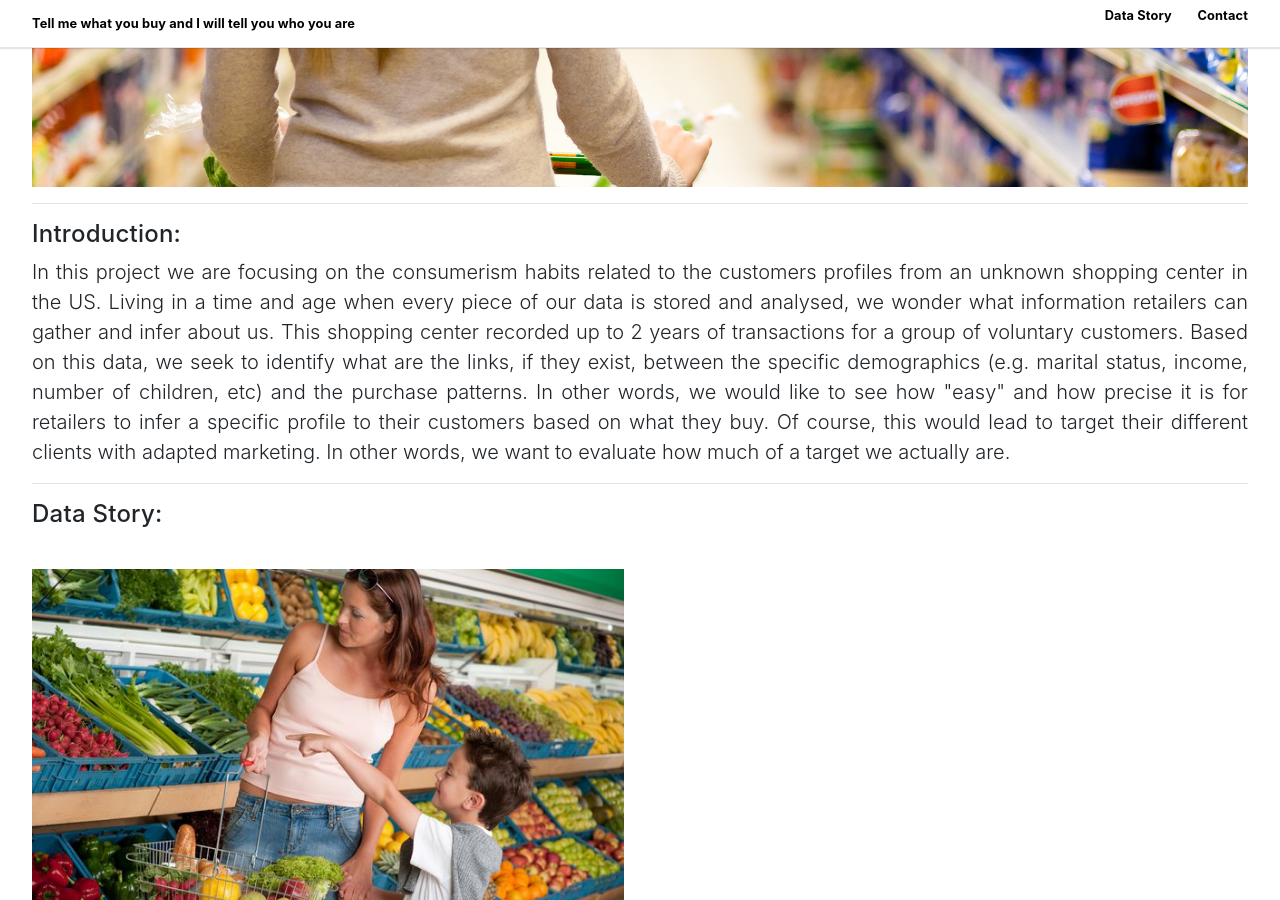
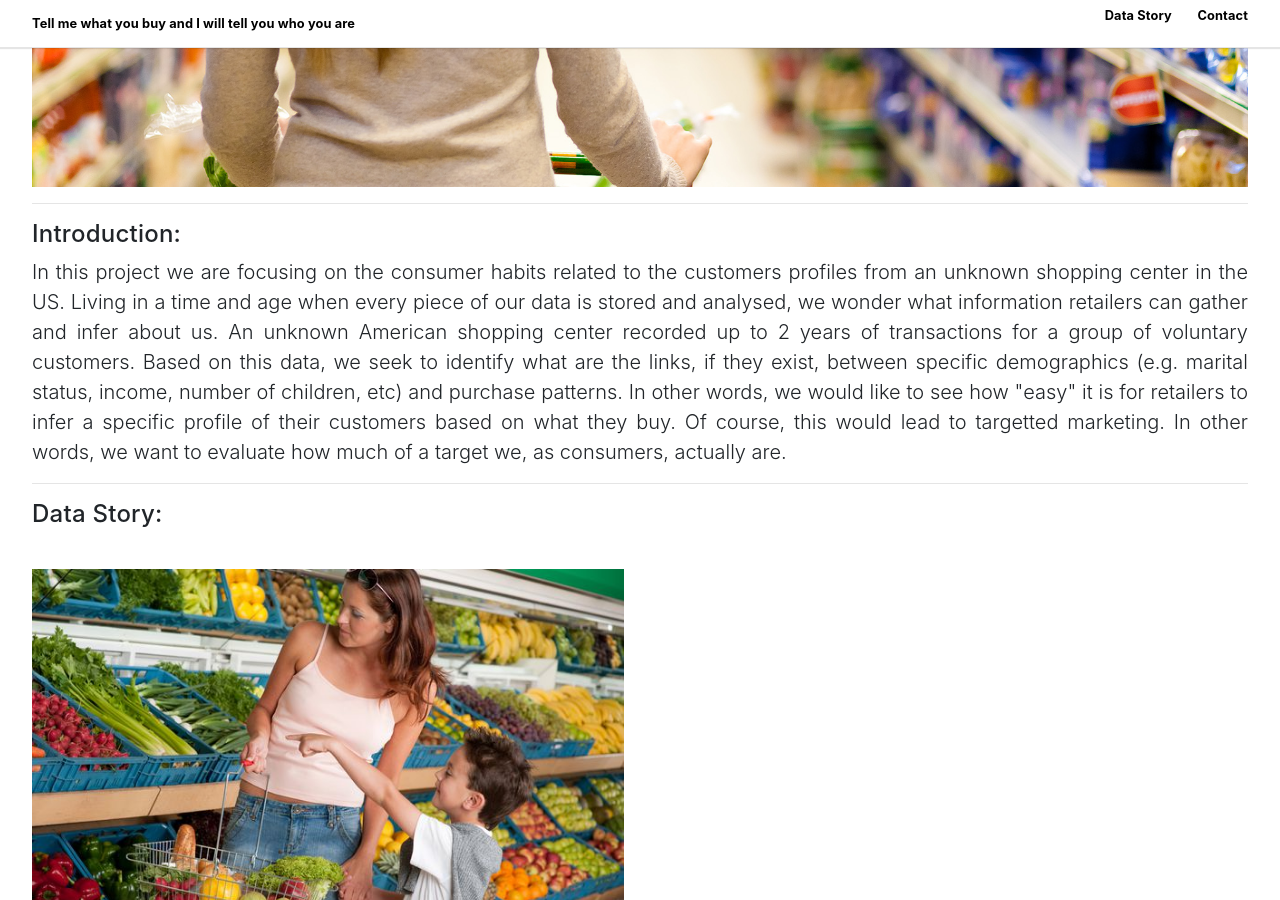
Before and after one commit to marvande/website_ada_bubble582, a Jekyll site: the page built from index.html, in a window 1280 px wide and 900 px high, scrolled down 775 px. Built offline with Jekyll 4.4.1, drawn with Linux system fonts in a browser that asks for light colours; some web fonts are replaced; the list of posts is cut into pages by our own code.

Commit message:
updated intro

```diff
--- a/index.html
+++ b/index.html
@@ -34,7 +34,7 @@ pagination:
     <header>
       <h4>Introduction:</h4>
 
-      <p class = 'text-justify lead'>In this project we are focusing on the consumerism habits related to the customers profiles from an unknown shopping center in the US. Living in a time and age when every piece of our data is stored and analysed, we wonder what information retailers can gather and infer about us. This shopping center recorded up to 2 years of transactions for a group of voluntary customers. Based on this data, we seek to identify what are the links, if they exist, between the specific demographics (e.g. marital status, income, number of children, etc) and the purchase patterns. In other words, we would like to see how "easy" and how precise it is for retailers to infer a specific profile to their customers based on what they buy. Of course, this would lead to target their different clients with adapted marketing. In other words, we want to evaluate how much of a target we actually are.</p>
+      <p class = 'text-justify lead'>In this project we are focusing on the consumer habits related to the customers profiles from an unknown shopping center in the US. Living in a time and age when every piece of our data is stored and analysed, we wonder what information retailers can gather and infer about us. An unknown American shopping center recorded up to 2 years of transactions for a group of voluntary customers. Based on this data, we seek to identify what are the links, if they exist, between specific demographics (e.g. marital status, income, number of children, etc) and purchase patterns. In other words, we would like to see how "easy" it is for retailers to infer a specific profile of their customers based on what they buy. Of course, this would lead to targetted marketing. In other words, we want to evaluate how much of a target we, as consumers, actually are.</p>
     </header>
   </div>
 </head>
```
Also changed, not shown: 2 other files.
